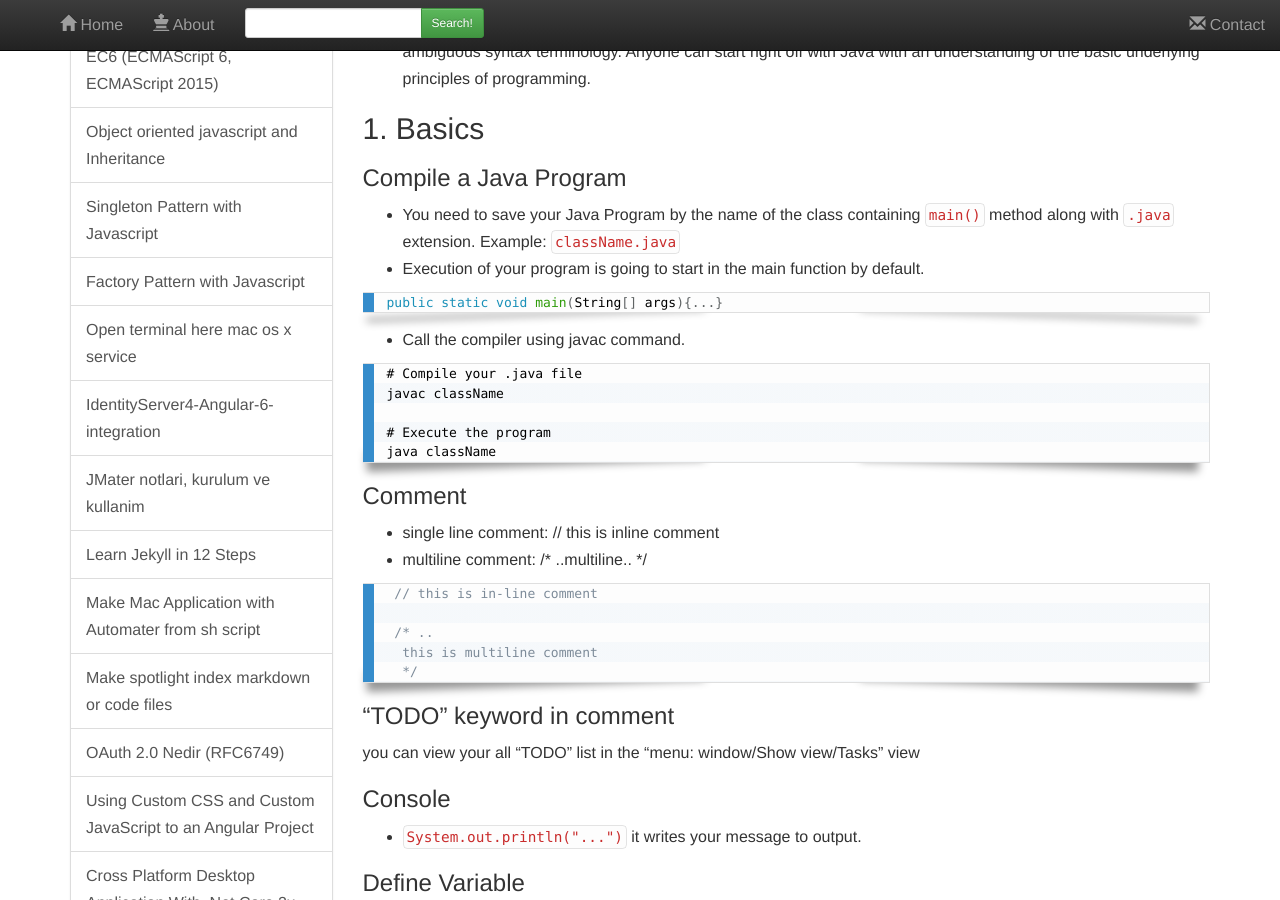
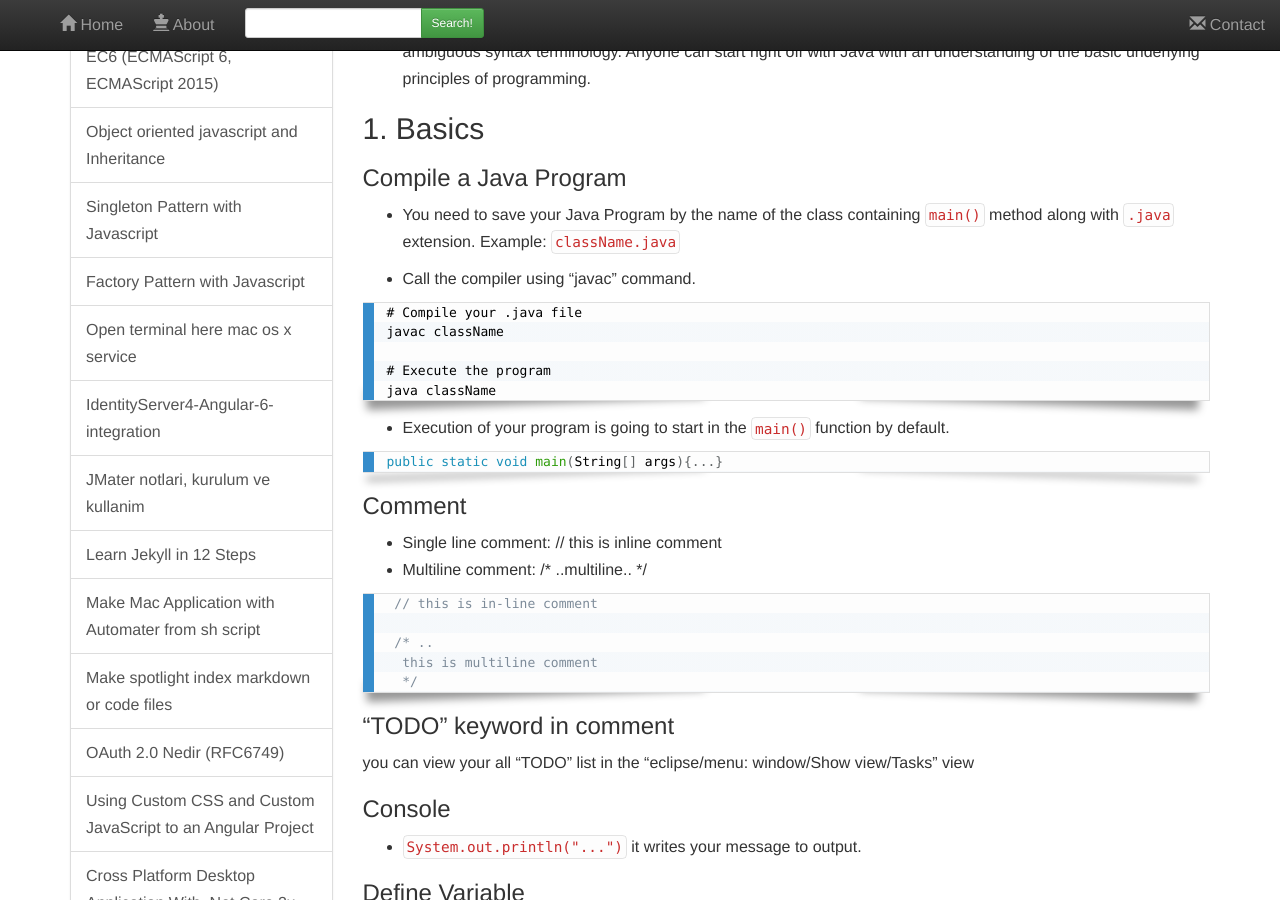
Before and after one commit to atillatan/blog, a Jekyll site: the page built from _articles/Java-Quick-Reference.md, in a window 1280 px wide and 900 px high, scrolled down 1434 px. Built offline with Jekyll 4.4.1, drawn with Linux system fonts in a browser that asks for light colours; nearby versions of some CDN libraries; comment, search, counter and statistics services are not loaded; some of the changed lines change nothing that is shown.

Commit message:
new article

````diff
--- a/_articles/Java-Quick-Reference.md
+++ b/_articles/Java-Quick-Reference.md
@@ -56,15 +56,9 @@ Ease of reading and writing makes any language simple. This holds true for Java
 
 ### Compile a Java Program
 
+- You need to save your Java Program by the name of the class containing `main()` method along with `.java` extension. Example: `className.java`
 
-- You need to save your Java Program by the name of the class containing `main()` method along with `.java` extension. Example: `className.java`
-- Execution of your program is going to start in the main function by default.
-
-```java
-public static void main(String[] args){...}
-```
-
-- Call the compiler using javac command.
+- Call the compiler using "javac" command.
 
 ```shell
 # Compile your .java file
@@ -74,10 +68,19 @@ javac className
 java className
 ```
 
+
+- Execution of your program is going to start in the `main()` function by default.
+
+```java
+public static void main(String[] args){...}
+```
+
+
+
 ### Comment
 
-- single line comment: // this is inline comment
-- multiline comment: /* ..multiline.. */
+- Single line comment: // this is inline comment
+- Multiline comment: /* ..multiline.. */
 
 ```java
  // this is in-line comment
@@ -90,7 +93,7 @@ java className
 
 ### "TODO" keyword in comment
 
-you can view your all "TODO" list in the "menu: window/Show view/Tasks" view
+you can view your all "TODO" list in the "eclipse/menu: window/Show view/Tasks" view
 
 ### Console
 
````
